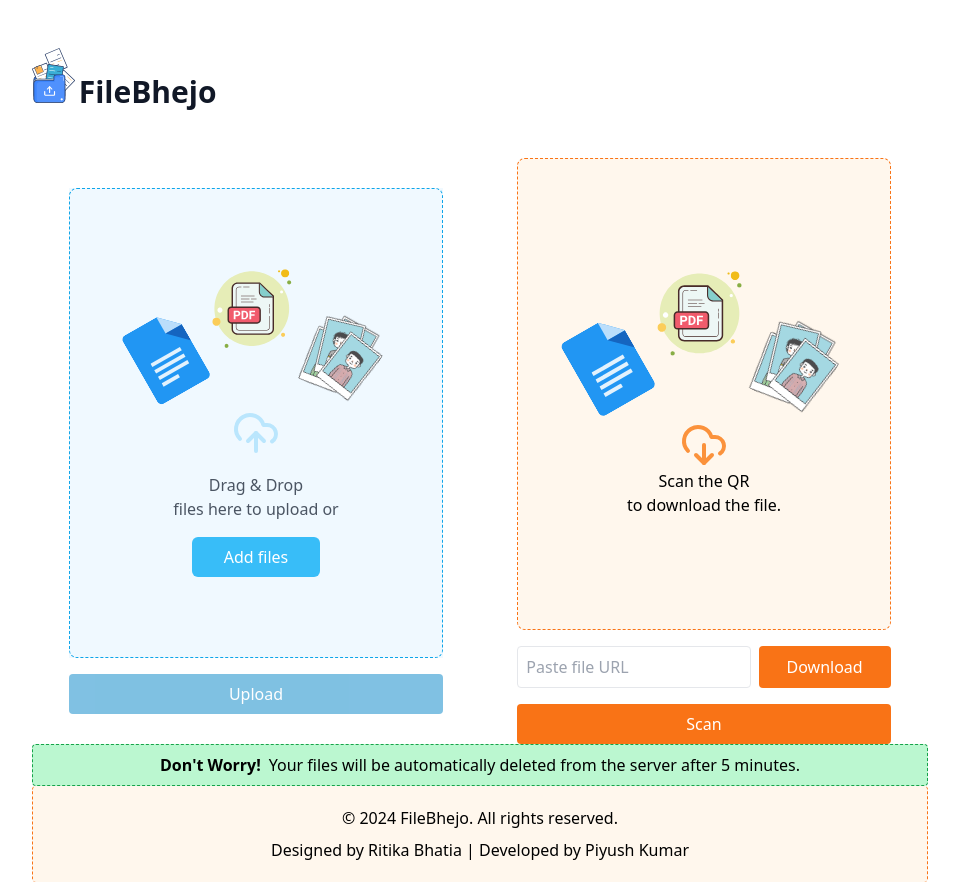
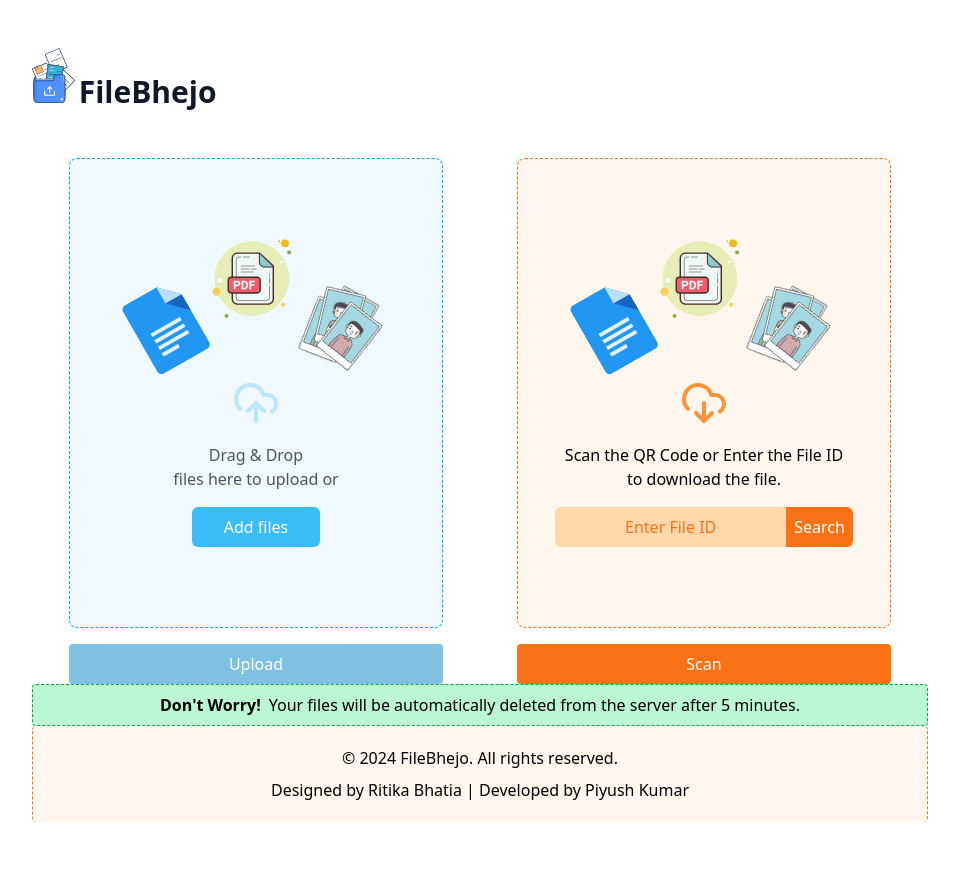
Before and after one commit to iam-piyush/FileBhejo, a React (Create React App) app: page / in a window 1280 px wide. Shown: the whole page, without its empty margins (160-1119 px from the left). After the commit the page ends 822 px from the top, so only its background shows below. Built offline with nearby package versions, Linux system fonts and the light colour scheme.

Commit message:
almost done

```diff
--- a/package.json
+++ b/package.json
@@ -7,6 +7,7 @@
     "@testing-library/react": "^13.4.0",
     "@testing-library/user-event": "^13.5.0",
     "@yudiel/react-qr-scanner": "^1.2.6",
+    "bootstrap": "^5.3.2",
     "clipboard": "^2.0.11",
     "express": "^4.18.2",
     "firebase": "^10.7.2",
@@ -15,6 +16,7 @@
     "lucide-react": "^0.321.0",
     "node-fetch": "^3.3.2",
     "react": "^18.2.0",
+    "react-bootstrap": "^2.10.0",
     "react-dom": "^18.2.0",
     "react-qr-code": "^2.0.12",
     "react-scripts": "5.0.1",
--- a/src/Components/DownloadFiles.js
+++ b/src/Components/DownloadFiles.js
@@ -1,11 +1,16 @@
 import React, { useState } from "react";
 import { QrScanner } from "@yudiel/react-qr-scanner";
 import { DownloadCloud } from "lucide-react";
+import { Form, Button, Table } from "react-bootstrap";
 import File from "../Assets/Upload.svg";
+import { app, database } from "../firebase";
+import { ref, onValue } from "firebase/database";
 
-export default function DownloadFiles() {
+export default function FileDownloader() {
   const [showScanner, setShowScanner] = useState(false);
   const [fileUrl, setFileUrl] = useState("");
+  const [searchKey, setSearchKey] = useState("");
+  const [selectedData, setSelectedData] = useState(null);
 
   const handleDownload = () => {
     if (fileUrl) {
@@ -19,15 +24,38 @@ export default function DownloadFiles() {
 
   const handleScannerDecode = (result) => {
     setShowScanner(false);
-    setFileUrl(result);
+    setSearchKey(result);
   };
 
   const handleScannerError = (error) => {
     console.log(error?.message);
   };
 
+  const handleSearch = () => {
+    const dbRef = ref(database);
+
+    onValue(dbRef, (snapshot) => {
+      let records = [];
+      snapshot.forEach((childSnapshot) => {
+        let keyName = childSnapshot.key;
+        let data = childSnapshot.val();
+        records.push({ key: keyName, data: data });
+      });
+
+      const selected = records.find((record) => record.key === searchKey);
+
+      if (selected) {
+        setFileUrl(selected.data.url);
+        setSelectedData(selected);
+      } else {
+        setFileUrl("");
+        setSelectedData(null);
+      }
+    });
+  };
+
   return (
-    <div className="w-5/12 max-[640px]:w-11/12 max-[640px]:mt-4 max-[640px]:mb-8">
+    <div className="w-5/12 max-[640px]:w-11/12">
       {showScanner ? (
         <QrScanner
           onDecode={(result) => handleScannerDecode(result)}
@@ -35,33 +63,32 @@ export default function DownloadFiles() {
           style={{ width: "50px", height: "30px" }}
         />
       ) : (
-        <div className="download bg-orange-50 rounded-lg border border-dashed border-orange-500 px-6 py-28">
+        <div className="download bg-orange-50 rounded-lg border border-dashed border-orange-500 px-6 py-20 ">
           <div className="flex justify-center flex-col items-center">
             <div className="flex flex-col items-center justify-center">
-              <img src={File} alt="Upload File" style={{ height: "150px" }} />
+              <img src={File} alt="Upload File" style={{ height: "140px" }} />
               <DownloadCloud className="text-orange-400 w-12 h-12" />
-              <p>Scan the QR</p>
+              <p className="mt-4">Scan the QR Code or Enter the File ID</p>
               <p>to download the file.</p>
             </div>
           </div>
-        </div>
-      )}
-
-      {!showScanner && (
-        <div className="mt-4 flex">
-          <input
-            type="text"
-            placeholder="Paste file URL"
-            className="w-full border p-2 rounded mr-2"
-            value={fileUrl}
-            onChange={(e) => setFileUrl(e.target.value)}
-          />
-          <button
-            className={`bg-orange-500 text-white px-7 py-2 rounded hover:bg-orange-600`}
-            onClick={handleDownload}
-          >
-            Download
-          </button>
+          <Form className="mt-4 flex justify-center items-center">
+            <Form.Group controlId="searchKey">
+              <Form.Control
+                className="text-center py-2 bg-orange-200 rounded-l-md focus:outline-orange-500 placeholder-orange-500"
+                type="text"
+                placeholder="Enter File ID"
+                value={searchKey}
+                onChange={(e) => setSearchKey(e.target.value)}
+              />
+            </Form.Group>
+            <Button
+              onClick={fileUrl ? handleDownload : handleSearch}
+              className={`bg-orange-500 py-2 px-2 text-white rounded-r-md`}
+            >
+              {fileUrl ? "Download" : "Search"}
+            </Button>
+          </Form>
         </div>
       )}
 
--- a/src/firebase.js
+++ b/src/firebase.js
@@ -1,5 +1,7 @@
 import { initializeApp } from "firebase/app";
+import { getDatabase } from "firebase/database";
 // import { getAnalytics } from "firebase/analytics";
+
 
 const firebaseConfig = {
   apiKey: "AIzaSyA4ygCHKxVpJvIYslnXjWr7TbRoTLcAkqc",
@@ -13,4 +15,5 @@ const firebaseConfig = {
 };
 
 export const app = initializeApp(firebaseConfig);
+export const database = getDatabase(app);
 // const analytics = getAnalytics(app);
--- a/src/output.css
+++ b/src/output.css
@@ -588,16 +588,8 @@ video {
   margin-top: 1rem;
 }
 
-.mr-0 {
-  margin-right: 0px;
-}
-
-.mr-4 {
-  margin-right: 1rem;
-}
-
-.inline {
-  display: inline;
+.mt-1 {
+  margin-top: 0.25rem;
 }
 
 .flex {
@@ -608,10 +600,6 @@ video {
   height: 3rem;
 }
 
-.h-5 {
-  height: 1.25rem;
-}
-
 .min-h-screen {
   min-height: 100vh;
 }
@@ -620,32 +608,12 @@ video {
   width: 3rem;
 }
 
-.w-5 {
-  width: 1.25rem;
-}
-
 .w-5\/12 {
   width: 41.666667%;
 }
 
 .w-full {
   width: 100%;
-}
-
-.w-11\/12 {
-  width: 91.666667%;
-}
-
-.w-0 {
-  width: 0px;
-}
-
-.w-1 {
-  width: 0.25rem;
-}
-
-.max-w-\[640px\] {
-  max-width: 640px;
 }
 
 .flex-grow {
@@ -700,6 +668,16 @@ video {
   border-radius: 0.375rem;
 }
 
+.rounded-l-md {
+  border-top-left-radius: 0.375rem;
+  border-bottom-left-radius: 0.375rem;
+}
+
+.rounded-r-md {
+  border-top-right-radius: 0.375rem;
+  border-bottom-right-radius: 0.375rem;
+}
+
 .border {
   border-width: 1px;
 }
@@ -734,6 +712,11 @@ video {
 .bg-green-200 {
   --tw-bg-opacity: 1;
   background-color: rgb(187 247 208 / var(--tw-bg-opacity));
+}
+
+.bg-orange-200 {
+  --tw-bg-opacity: 1;
+  background-color: rgb(254 215 170 / var(--tw-bg-opacity));
 }
 
 .bg-orange-50 {
@@ -814,11 +797,6 @@ video {
   padding-bottom: 5rem;
 }
 
-.py-28 {
-  padding-top: 7rem;
-  padding-bottom: 7rem;
-}
-
 .py-3 {
   padding-top: 0.75rem;
   padding-bottom: 0.75rem;
@@ -831,6 +809,30 @@ video {
 
 .pl-1 {
   padding-left: 0.25rem;
+}
+
+.pt-20 {
+  padding-top: 5rem;
+}
+
+.pl-2 {
+  padding-left: 0.5rem;
+}
+
+.pr-2 {
+  padding-right: 0.5rem;
+}
+
+.pr-6 {
+  padding-right: 1.5rem;
+}
+
+.pl-0 {
+  padding-left: 0px;
+}
+
+.pb-20 {
+  padding-bottom: 5rem;
 }
 
 .text-center {
@@ -847,11 +849,6 @@ video {
   line-height: 1.25rem;
 }
 
-.text-xs {
-  font-size: 0.75rem;
-  line-height: 1rem;
-}
-
 .font-bold {
   font-weight: 700;
 }
@@ -860,17 +857,8 @@ video {
   font-weight: 500;
 }
 
-.font-semibold {
-  font-weight: 600;
-}
-
 .leading-6 {
   line-height: 1.5rem;
-}
-
-.text-gray-500 {
-  --tw-text-opacity: 1;
-  color: rgb(107 114 128 / var(--tw-text-opacity));
 }
 
 .text-gray-600 {
@@ -893,14 +881,14 @@ video {
   color: rgb(186 230 253 / var(--tw-text-opacity));
 }
 
-.text-sky-700 {
-  --tw-text-opacity: 1;
-  color: rgb(3 105 161 / var(--tw-text-opacity));
-}
-
 .text-white {
   --tw-text-opacity: 1;
   color: rgb(255 255 255 / var(--tw-text-opacity));
+}
+
+.text-gray-400 {
+  --tw-text-opacity: 1;
+  color: rgb(156 163 175 / var(--tw-text-opacity));
 }
 
 .text-red-500 {
@@ -908,32 +896,47 @@ video {
   color: rgb(239 68 68 / var(--tw-text-opacity));
 }
 
-.text-red-400 {
-  --tw-text-opacity: 1;
-  color: rgb(248 113 113 / var(--tw-text-opacity));
+.placeholder-white::placeholder {
+  --tw-placeholder-opacity: 1;
+  color: rgb(255 255 255 / var(--tw-placeholder-opacity));
 }
 
-.text-red-300 {
-  --tw-text-opacity: 1;
-  color: rgb(252 165 165 / var(--tw-text-opacity));
+.placeholder-gray-400::placeholder {
+  --tw-placeholder-opacity: 1;
+  color: rgb(156 163 175 / var(--tw-placeholder-opacity));
 }
 
-.text-green-500 {
-  --tw-text-opacity: 1;
-  color: rgb(34 197 94 / var(--tw-text-opacity));
+.placeholder-gray-600::placeholder {
+  --tw-placeholder-opacity: 1;
+  color: rgb(75 85 99 / var(--tw-placeholder-opacity));
 }
 
-.text-sky-600 {
-  --tw-text-opacity: 1;
-  color: rgb(2 132 199 / var(--tw-text-opacity));
+.placeholder-gray-100::placeholder {
+  --tw-placeholder-opacity: 1;
+  color: rgb(243 244 246 / var(--tw-placeholder-opacity));
 }
 
-.underline {
-  text-decoration-line: underline;
+.placeholder-gray-200::placeholder {
+  --tw-placeholder-opacity: 1;
+  color: rgb(229 231 235 / var(--tw-placeholder-opacity));
+}
+
+.placeholder-orange-200::placeholder {
+  --tw-placeholder-opacity: 1;
+  color: rgb(254 215 170 / var(--tw-placeholder-opacity));
+}
+
+.placeholder-orange-500::placeholder {
+  --tw-placeholder-opacity: 1;
+  color: rgb(249 115 22 / var(--tw-placeholder-opacity));
 }
 
 .opacity-50 {
   opacity: 0.5;
+}
+
+.filter {
+  filter: var(--tw-blur) var(--tw-brightness) var(--tw-contrast) var(--tw-grayscale) var(--tw-hue-rotate) var(--tw-invert) var(--tw-saturate) var(--tw-sepia) var(--tw-drop-shadow);
 }
 
 .hover\:bg-orange-600:hover {
@@ -951,15 +954,11 @@ video {
   background-color: rgb(3 105 161 / var(--tw-bg-opacity));
 }
 
+.focus\:outline-orange-500:focus {
+  outline-color: #f97316;
+}
+
 @media (max-width: 640px) {
-  .max-\[640px\]\:mb-8 {
-    margin-bottom: 2rem;
-  }
-
-  .max-\[640px\]\:mt-4 {
-    margin-top: 1rem;
-  }
-
   .max-\[640px\]\:w-11\/12 {
     width: 91.666667%;
   }
@@ -991,26 +990,6 @@ video {
     padding-top: 1rem;
     padding-bottom: 1rem;
   }
-
-  .sm\:text-2xl {
-    font-size: 1.5rem;
-    line-height: 2rem;
-  }
-
-  .sm\:text-4xl {
-    font-size: 2.25rem;
-    line-height: 2.5rem;
-  }
-
-  .sm\:text-xs {
-    font-size: 0.75rem;
-    line-height: 1rem;
-  }
-
-  .sm\:text-sm {
-    font-size: 0.875rem;
-    line-height: 1.25rem;
-  }
 }
 
 @media (min-width: 768px) {
@@ -1022,11 +1001,6 @@ video {
   .md\:py-8 {
     padding-top: 2rem;
     padding-bottom: 2rem;
-  }
-
-  .md\:text-sm {
-    font-size: 0.875rem;
-    line-height: 1.25rem;
   }
 
   .md\:text-base {
```
Also changed, not shown: src/Components/UploadFiles.js (+38 -13 lines), 1 other file (tests, documents, lock files or other folders).
